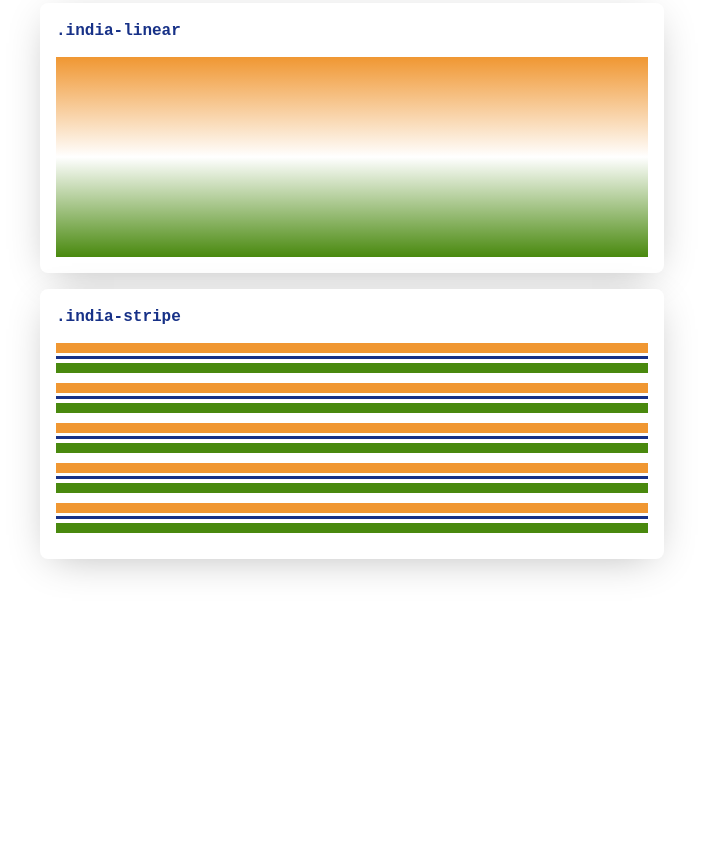
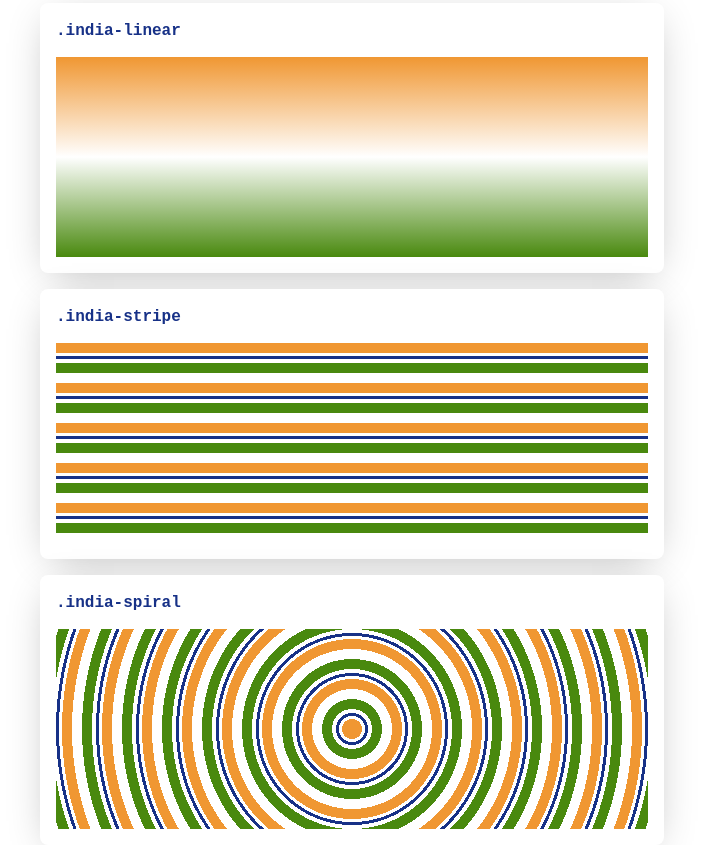
Before and after one commit to nishantpainter/made-in-india-css, a website: page index.html in a window 1280 px wide. Shown: the part 829-1674 px from the top of the page, without its empty margins (288-991 px from the left). Before the commit the page ends 1600 px from the top, so only its background shows below. Drawn offline with nearby package versions, Linux system fonts and the light colour scheme.

Commit message:
Add spiral pattern

```diff
--- a/css/made-in-india.css
+++ b/css/made-in-india.css
@@ -26,3 +26,15 @@
   );
   background-size: 40px 40px;
 }
+
+.india-spiral {
+  background: repeating-radial-gradient(
+    circle,
+    var(--orange) 0px 10px,
+    var(--white) 10px 13px,
+    var(--blue) 13px 16px,
+    var(--white) 16px 20px,
+    var(--green) 20px 30px,
+    var(--white) 30px 40px
+  );
+}
--- a/index.html
+++ b/index.html
@@ -15,11 +15,7 @@
           <p class="subtitle">
             Tricolor backgrounds patterns generated using gradients.
           </p>
-          <a
-            class="download-button"
-            href="css/made-in-india.css"
-            download
-          >
+          <a class="download-button" href="css/made-in-india.css" download>
             Download
           </a>
         </div>
@@ -35,6 +31,10 @@
           <code>.india-stripe</code>
           <div class="pattern-container india-stripe"></div>
         </div>
+        <div class="card rounded">
+          <code>.india-spiral</code>
+          <div class="pattern-container india-spiral"></div>
+        </div>
       </div>
     </section>
   </body>
```
